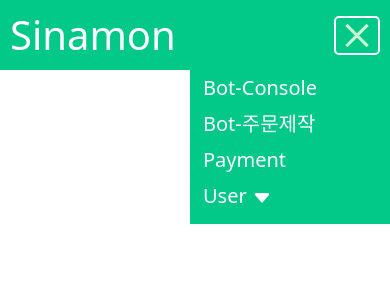
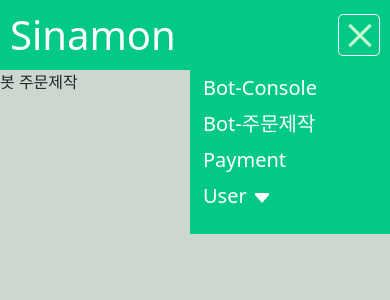
Before and after one commit to developer-DongWoo/vue, a Vue app: page /bot-order in a window 390 px wide. Both pictures are taken after a click on the button 357 px from the left and 35 px from the top of the page. Shown: the top 300 px of the page. Built offline with nearby package versions, Linux system fonts and the light colour scheme.

Commit message:
feat/vue2/v1 header 반응형

```diff
--- a/src/assets/hamburgerButtonStyle.css
+++ /dev/null
@@ -1,30 +0,0 @@
-#HamburgerButtonBox {
-    width: 42px;
-    height: 42px;
-    background-color: transparent;
-    border: none;
-    cursor: pointer;
-  }
-
-  #hamburgerLine_1,
-  #hamburgerLine_2,
-  #hamburgerLine_3 {
-    display: block;
-    width: 30px;
-    height: 3px;
-    margin: 6px auto;
-    transition: transform 0.2s ease, opacity 0.2s ease;
-    background-color: rgb(212, 255, 219);
-  }
-
-  #hamburgerLine_1.active {
-    transform:  translateY(9px) rotate(405deg);
-  }
-
-  #hamburgerLine_2.active {
-    opacity: 0;
-  }
-
-  #hamburgerLine_3.active {
-    transform: translateY(-9px) rotate(-405deg);
-  }
--- a/src/components/layout/Header.vue
+++ b/src/components/layout/Header.vue
@@ -1,27 +1,38 @@
 <template>
   <!-- <button @click="login">Login</button> -->
   <div class="container-fluid" :style="{ backgroundColor: mainColor }" id="navBar-background">
+
     <div id="logo-wrapper">
       <router-link  :style="{ color: lightFontColor }" to="/"><div id="logo">Sinamon</div></router-link>
-      <HamburgerButton id="hamburgerComponent" :style="{ backgroundColor: mainColor }" @click="toggleNavMenu"></HamburgerButton>
+      <!-- <button id="hamburgerComponent" :style="{ backgroundColor: mainColor }" @click="toggleNavMenu"> -->
+        <button
+          id="HamburgerButtonBox"
+          :style="{ backgroundColor: mainColor }"
+          @click="toggleNavMenu"
+        >
+          <span id="hamburgerLine_1" :class="{ active: showNavMenu }"></span>
+          <span id="hamburgerLine_2" :class="{ active: showNavMenu }"></span>
+          <span id="hamburgerLine_3" :class="{ active: showNavMenu }"></span>
+        </button>
+      <!-- </button> -->
 
       <div id="menu" >
-        <ul :style="{ backgroundColor: mainColor }">
+        <ul :style="{ backgroundColor: mainColor }" :class="{open:showNavMenu}" @click="routerClicked">
           <router-link class="menu-item" to="/bot-console" :style="{ color: lightFontColor }"><li>Bot-Console</li></router-link>
           <router-link class="menu-item" to="/bot-order" :style="{ color: lightFontColor }"><li>Bot-주문제작</li></router-link>
           <router-link class="menu-item" to="/plan-purchase" :style="{ color: lightFontColor }"><li>Payment</li></router-link>
 
-          <li class="menu-item" :style="{ color: lightFontColor }" @click="toggleUserMenu">
+          <li class="menu-item" :style="{ color: lightFontColor }" @click.stop="toggleUserMenu">
             User
             <svg xmlns="http://www.w3.org/2000/svg" width="20" height="20" fill="currentColor" class="bi bi-caret-down-fill" viewBox="0 0 16 16">
               <path d="M7.247 11.14 2.451 5.658C1.885 5.013 2.345 4 3.204 4h9.592a1 1 0 0 1 .753 1.659l-4.796 5.48a1 1 0 0 1-1.506 0z"/>
             </svg>
 
-              <div v-if="showUserMenu" :style="{ backgroundColor: mainColor }" class="user-menu">
-                <div v-if="!isLoggedIn">
-                  <router-link to="/login"><li>로그인</li></router-link>
-                  <router-link to="/signup"><li>회원가입</li></router-link>
-                  <router-link to="/forgot-password"><li>비밀번호 찾기</li></router-link>
+              <div class="user-menu" :class="{ open: showUserMenu }" :style="{ backgroundColor: mainColor }" >
+                <div v-if="!isLoggedIn" >
+                  <router-link v-if="showUserMenu" to="/login" @click="routerClicked"><li>로그인</li></router-link>
+                  <router-link v-if="showUserMenu" to="/signup" @click="routerClicked"><li>회원가입</li></router-link>
+                  <router-link v-if="showUserMenu" to="/forgot-password" @click="routerClicked"><li>비밀번호 찾기</li></router-link>
                 </div>
                 <div v-else>
                   <router-link to="/my-page"><li>마이페이지</li></router-link>
@@ -33,12 +44,13 @@
       </div>
     </div>
     <!-- <section v-if="showUserMenu" class="darkBackground" @click="toggleUserMenu"></section> -->
-
+    <div v-if="showDarkBackground" class="dark-background" @click="darkBackgroundClicked" />
   </div>
 </template>
 
 <script>
-import HamburgerButton from "../ui/HamburgerButton";
+// import HamburgerButton from "../ui/HamburgerButton";
+// import DarkBackground from "../ui/DarkBackground";
 
 export default {
   name: "VueHeader",
@@ -55,33 +67,38 @@ export default {
   },
   data() {
     return {
-      showUserMenu: false, // 초기에는 드롭다운 메뉴를 감춤
-      showNavMenu: false
+      showUserMenu: false,
+      showNavMenu: false,
+      showDarkBackground: false
     };
   },
   methods: {
-    toggleUserMenu() {
-      this.showUserMenu = !this.showUserMenu; // 드롭다운 메뉴 토글
-    },
     toggleNavMenu() {
       this.showNavMenu = !this.showNavMenu;
+      this.showUserMenu = false;
+      this.showDarkBackground = this.showNavMenu;
+    },
+    toggleUserMenu(){
+      this.showUserMenu = !this.showUserMenu;
+      if (!this.showNavMenu){
+        this.showDarkBackground = this.showUserMenu;
+      }
+    },
+    darkBackgroundClicked() {
+      this.routerClicked()
 
-      // 모달이 열려있을 때 body 스크롤 방지
-      if (this.showNavMenu || this.showUserMenu) {
-        document.body.style.overflow = "hidden";
-      } else {
-        document.body.style.overflow = "auto";
-      }
+    },
+    routerClicked() {
+      this.showNavMenu = false;
+      this.showUserMenu = false;
+      this.showDarkBackground = false;
     }
-    // login() {
-    //   const credentials = { username: "john_doe", password: "password123" };
-    //   this.$store.dispatch("login", credentials); // 'auth/login' 액션을 호출하고 credentials를 전달
-    // }
-  },
+},
   components: {
-    HamburgerButton
-  }
-};
+    // HamburgerButton,
+    // DarkBackground
+  }}
+
 </script>
 
 <style>
@@ -120,7 +137,9 @@ export default {
   display: flex;
   margin: 0;
   padding: 0;
+  z-index: 1;
 }
+
 #menu a {
   text-decoration: none;
 }
@@ -153,9 +172,15 @@ export default {
   display: flex;
   flex-direction: column;
   min-width: 150px;
-  z-index: 9; /* 다른 요소보다 위로 올라오도록 설정 */
-  /* box-shadow: 0 2px 5px rgba(0, 0, 0, 0.1); */
-
+  z-index: 9;
+  transition: max-height 0.1s ease, opacity 0.1s ease; /* 트랜지션 속성 추가 */
+  max-height: 0; /* 기본으로 최대 높이를 0으로 설정하여 숨김 */
+  opacity: 0; /* 기본으로 투명도를 0으로 설정하여 숨김 */
+}
+.user-menu.open {
+  max-height: 200px; /* 메뉴가 열릴 때 최대 높이 설정 */
+  opacity: 1; /* 메뉴가 열릴 때 투명도 설정 */
+  transition: max-height 0.2s ease, opacity 0.2s ease; /* 트랜지션 속성 추가 */
 }
 .user-menu ul {
   list-style: none;
@@ -193,25 +218,55 @@ export default {
   width: 100%; /* 마우스 호버링 시 밑줄의 너비를 100%로 변경하여 나타나도록 함 */
 }
 
-/* .darkBackground{
-  z-index: 100;
-  margin-top: -70px;
-  padding: 0;
-  position: fixed;
-  width: 110vw;
-  height: 110vh;
-  background-color: rgba(0, 0, 0, 0.2);
-} */
-#hamburgerComponent{
+#HamburgerButtonBox{
   display: none;
   margin-right: 10px;
   border-style: solid;
   border-radius: 5px;
-  border-color: white;
+  border-color: rgb(255, 255, 255);
+  width: 42px;
+    height: 42px;
+    background-color: transparent;
+    border-width: 1px;
+    cursor: pointer;
 }
-#hamburgerComponent:active{
+
+#hamburgerLine_1,
+  #hamburgerLine_2,
+  #hamburgerLine_3 {
+    display: block;
+    width: 30px;
+    height: 3px;
+    margin: 6px auto;
+    transition: transform 0.2s ease, opacity 0.2s ease;
+    background-color: rgb(200, 252, 209);
+  }
+
+  #hamburgerLine_1.active {
+    transform:  translateY(9px) rotate(405deg);
+  }
+
+  #hamburgerLine_2.active {
+    opacity: 0;
+  }
+
+  #hamburgerLine_3.active {
+    transform: translateY(-9px) rotate(-405deg);
+  }
+
+
+#HamburgerButtonBox:active{
   border-color: rgb(205, 255, 213);
 }
+.dark-background{
+  position: relative;
+    width: 100vw;
+    height: 100vh;
+    background-color: rgb(3, 59, 20);
+    opacity: 0.2;
+    z-index: -3;
+}
+
 
 @media (max-width: 767px) {
   .navbar-nav {
@@ -233,6 +288,8 @@ export default {
 
   }
 
+
+
   #menu ul {
     width:200px;
     display: block;
@@ -240,6 +297,16 @@ export default {
     right: 0;
     top:60px;
     padding: 10px;
+    transition: max-height 0.2s ease, opacity 0.2s ease; /* 트랜지션 속성 추가 */
+    max-height: 0; /* 기본으로 최대 높이를 0으로 설정하여 숨김 */
+    opacity: 0; /* 기본으로 투명도를 0으로 설정하여 숨김 */
+    z-index: 1;
+    }
+    #menu ul.open{
+    max-height: none; /* 메뉴가 열릴 때 최대 높이 설정 */
+    opacity: 1; /* 메뉴가 열릴 때 투명도 설정 */
+    transition: max-height 0.2s ease, opacity 0.2s ease; /* 트랜지션 속성 추가 */
+    z-index: 1;
   }
   #menu li {
     padding: 3px;
@@ -254,7 +321,7 @@ export default {
     right: -10%;
     border-width: 0;
   }
-  #hamburgerComponent {
+  #HamburgerButtonBox {
     display: block;
     box-shadow: 0 0px 0px rgba(0, 0, 0, 0);
   }
--- a/src/store.js
+++ b/src/store.js
@@ -9,9 +9,14 @@ export default new Vuex.Store({
     url: "http://localhost.com",
     mainColor : "#03C988",
     lightFontColor : "white",
-    DarkFontColor : "black"
+    DarkFontColor : "black",
+    showMenu: false
   },
-  mutations: {},
+  mutations: {
+    toggleMenu(state) {
+        state.showMenu = !state.showMenu;
+      }
+  },
   actions: {},
   getters: {},
   modules: {
--- a/src/views/BotOrder.vue
+++ b/src/views/BotOrder.vue
@@ -1,6 +1,6 @@
 <template>
     <div>
-
+        봇 주문제작
     </div>
 </template>
 <script>
--- a/src/views/ForgotPassword.vue
+++ b/src/views/ForgotPassword.vue
@@ -1,6 +1,6 @@
 <template>
     <div>
-
+        패스워드 찾기
     </div>
 </template>
 <script>
--- a/src/views/Home.vue
+++ b/src/views/Home.vue
@@ -1,6 +1,6 @@
 <template>
     <div>
-
+        홈
     </div>
 </template>
 <script>
--- a/src/views/Login.vue
+++ b/src/views/Login.vue
@@ -1,6 +1,6 @@
 <template>
     <div>
-
+        로그인
     </div>
 </template>
 <script>
--- a/src/views/Mypage.vue
+++ b/src/views/Mypage.vue
@@ -1,6 +1,6 @@
 <template>
     <div>
-
+        마이페이지
     </div>
 </template>
 <script>
--- a/src/views/Payment.vue
+++ b/src/views/Payment.vue
@@ -1,6 +1,6 @@
 <template>
     <div>
-
+        결제
     </div>
 </template>
 <script>
```
